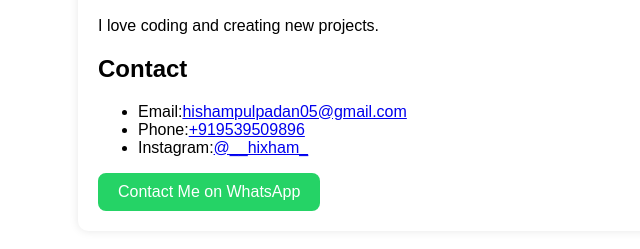
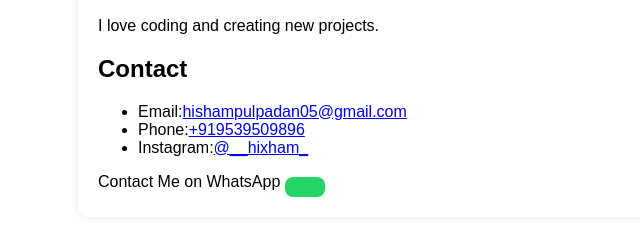
Before and after one commit to ENDEX-group/Hisham-P, a plain HTML site: page index.html in a window 1280 px wide. Shown: the part 419-668 px from the top of the page, without its empty margins (192-832 px from the left). Drawn offline with Linux system fonts and the light colour scheme.

Commit message:
index.html

```diff
--- a/index.html
+++ b/index.html
@@ -19,7 +19,8 @@
 			<li>Phone:<a href="tel:+919539509896">+919539509896</a></li>
 			<li>Instagram:<a href="https://www.instagram.com/__hixham_" target="_blank">@__hixham_</a></li>
 		</ul>
-		<a herf="https://wa.me/919539509896" class="btn btn-primary" target+"_blank" rel="noopener noreferrer">
+		<a herf="https://wa.me/919539509896" target+"_blank">
+Contact Me on WhatsApp</button>
 			<button style="
 				background-color: #25D366;
 				color: white;
@@ -28,7 +29,7 @@
 				border-radius:8px;
 				font-size: 16px;
 				cursor:pointer;
-			">Contact Me on WhatsApp</button>
+			">
 		</a>
 	</div>
 </body>
```
